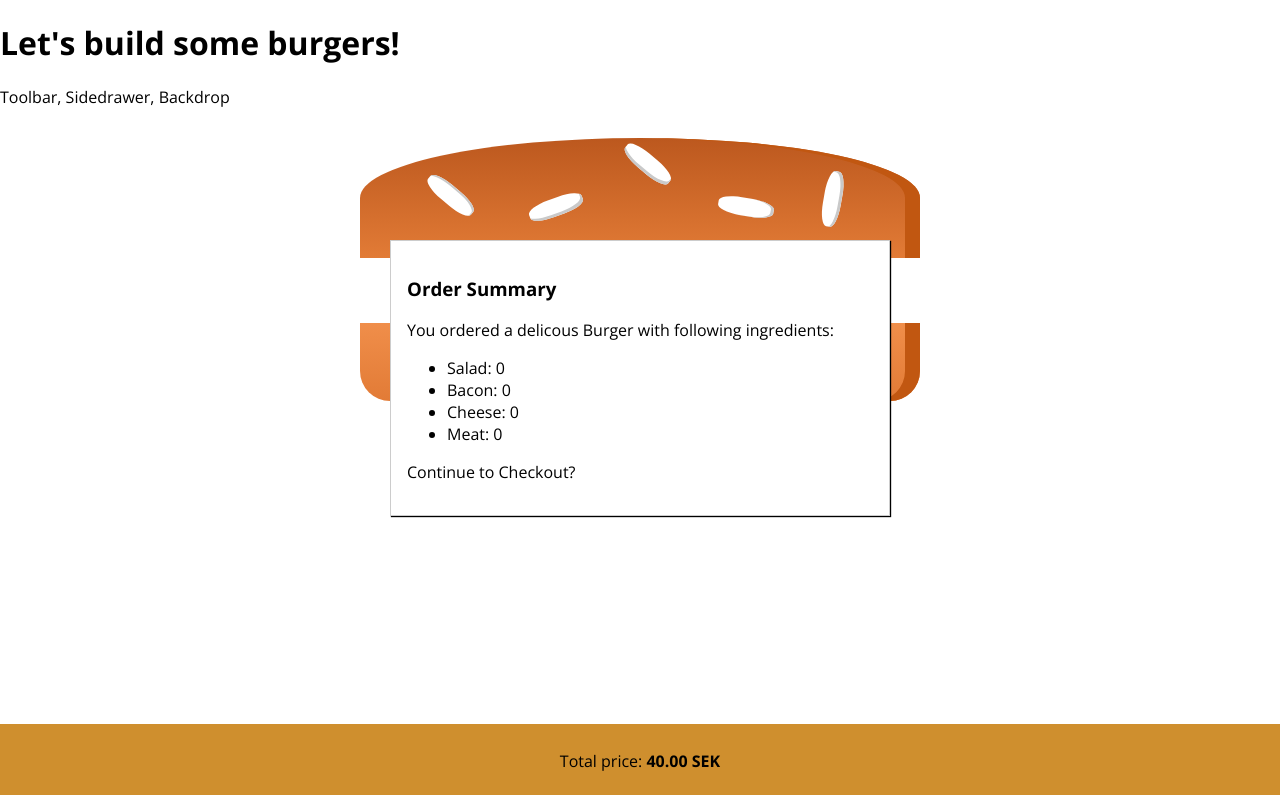
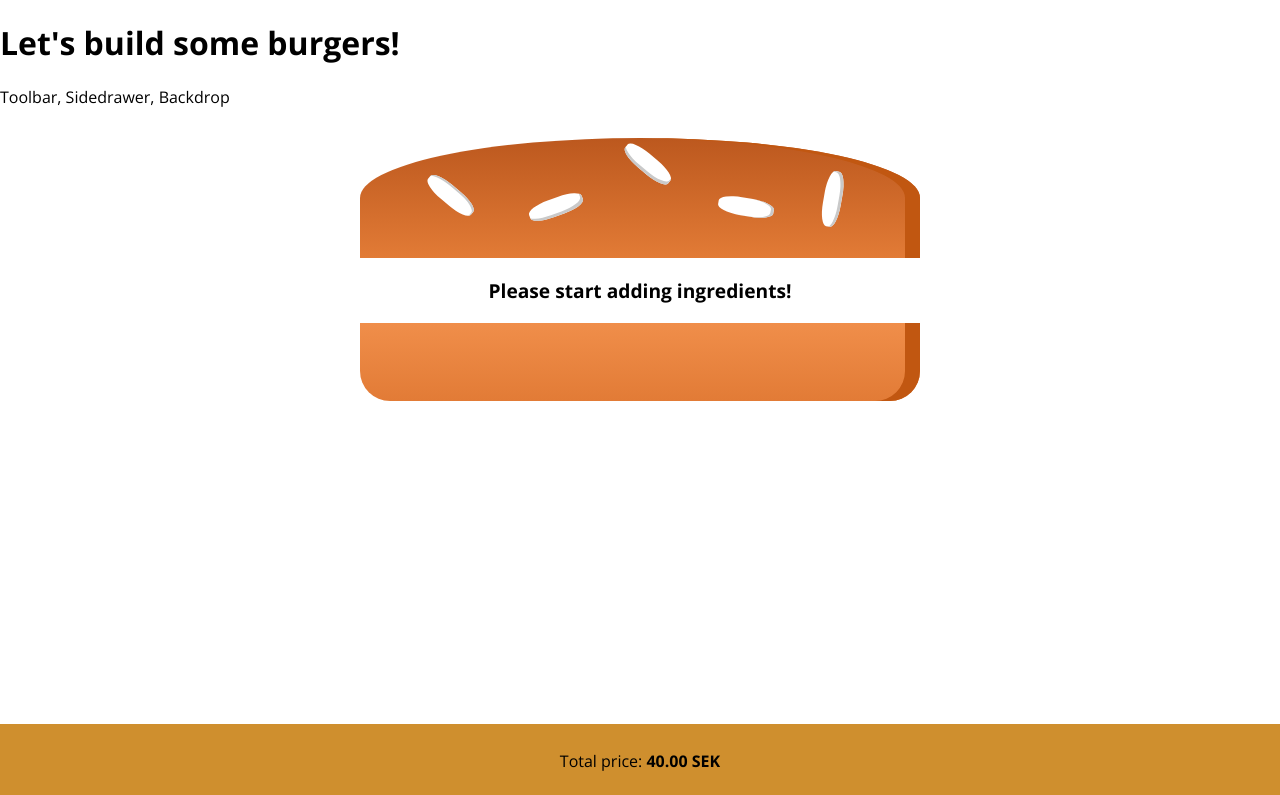
Before and after one commit to janko101/burger-builder-app, a React (Create React App) app: page / in a window 1280 px wide. Shown: the top 795 px of the page. Built offline with nearby package versions, Linux system fonts and the light colour scheme.

Commit message:
Adds inline styling to make an OrderSummary Modal visable only when Order button is clicked

```diff
--- a/src/Components/BurgerBuilder.jsx
+++ b/src/Components/BurgerBuilder.jsx
@@ -86,7 +86,7 @@ class BurgerBuilder extends Component {
     return (
       <>
         <Burger ingredients={this.state.ingredients} />
-        <Modal>
+        <Modal show={this.state.ordering}>
           <OrderSummary ingredients={this.state.ingredients}/>
         </Modal>
         <BuildControls
--- a/src/Components/Modal.jsx
+++ b/src/Components/Modal.jsx
@@ -2,7 +2,17 @@ import React from "react";
 import classes from "./Modal.module.css";
 
 const Modal = (props) => {
-  return <div className={classes.Modal}>{props.children}</div>;
+  return (
+    <div
+      className={classes.Modal}
+      style={{
+        transform: props.show ? "translateY(0)" : "translateY(-100vh)",
+        opacity: props.show ? "1" : "0",
+      }}
+    >
+      {props.children}
+    </div>
+  );
 };
 
 export default Modal;
```
